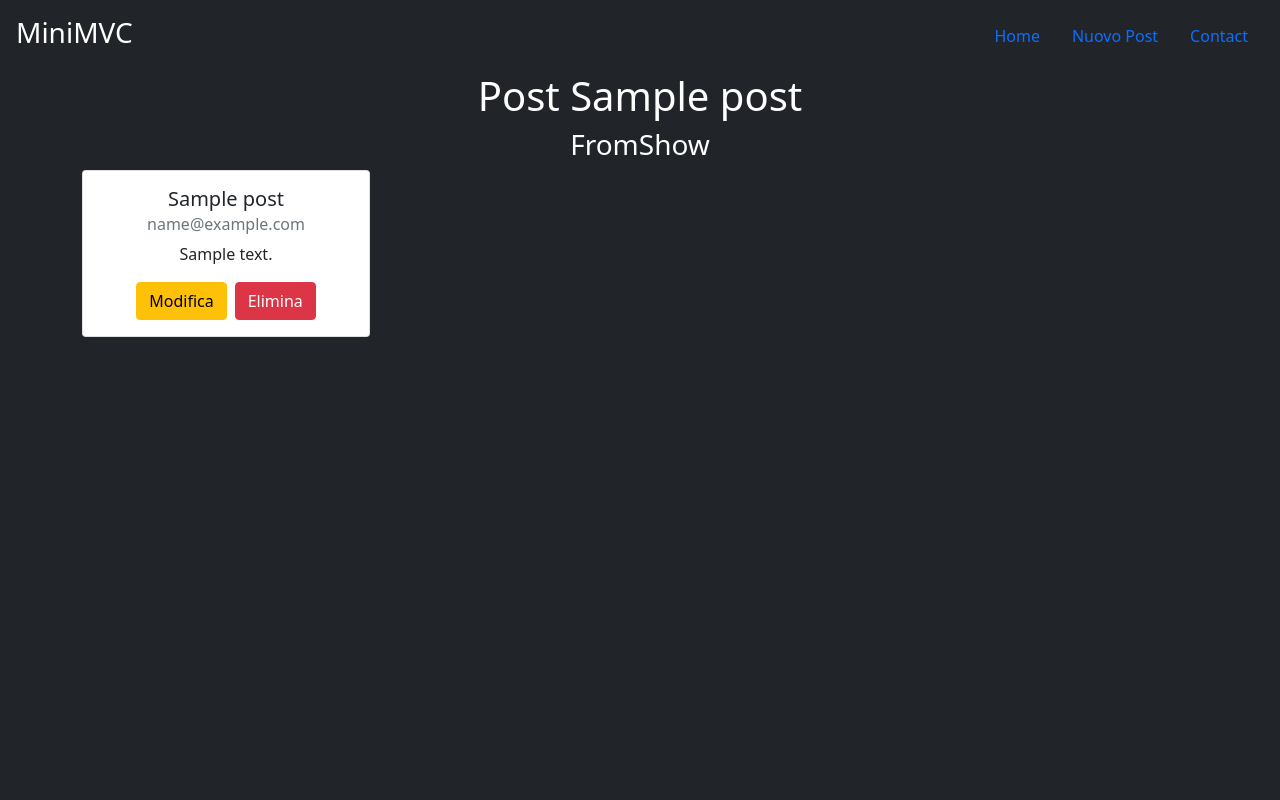
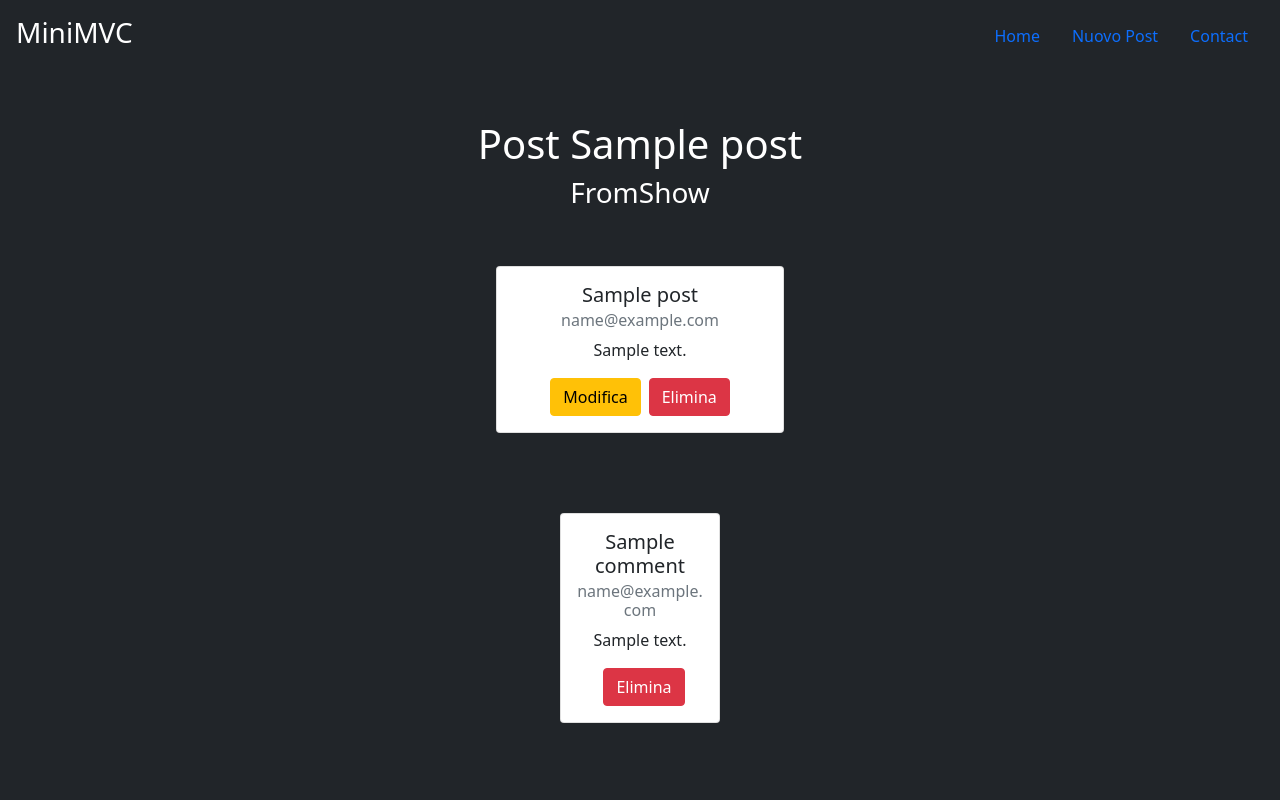
Before and after one commit to Cix8/mvc_test_1, a PHP site: page /post/1 in a window 1280 px wide. Run offline with PHP 8.4, Linux system fonts and the light colour scheme; tables that the repository leaves empty or names only in its code hold one stand-in row (values such as "Sample post").

Commit message:
add comments, add comment->delete()

```diff
--- /dev/null
+++ b/app/controllers/CommentController.php
@@ -0,0 +1,24 @@
+<?php
+
+namespace App\Controllers;
+
+use App\Models\Comment;
+use PDO;
+
+class CommentController {
+    protected $conn;
+    protected Comment $comment;
+    public function __construct(PDO $_conn)
+    {
+        $this->conn = $_conn;
+        $this->comment = new Comment($this->conn);
+    }
+
+    public function delete(int $id) {
+        $comment = $this->comment->find($id, true);
+        if($comment) {
+            $this->comment->delete($id);
+        }
+        redirect('/post/'.$comment["post_id"]);
+    }
+}
--- a/app/controllers/PostController.php
+++ b/app/controllers/PostController.php
@@ -2,6 +2,7 @@
 
 namespace App\Controllers;
 
+use App\Models\Comment;
 use App\Models\Post;
 use Exception;
 use PDO;
@@ -53,8 +54,13 @@ class PostController
     {
         $post = $this->post->find($id);
         $post = $this->post::first($post);
+        $comments = [];
+        if($post) {
+            $comments = new Comment($this->conn, $post["id"]);
+            $comments = $comments->get($id);
+        }
         $message = "FromShow";
-        $this->content = view('show', compact('post', 'message'));
+        $this->content = view('show', compact('post', 'message', 'comments'));
     }
 
     public function createGet() {
--- /dev/null
+++ b/app/models/Comment.php
@@ -0,0 +1,69 @@
+<?php
+
+namespace App\Models;
+
+use PDO;
+use PDOException;
+
+class Comment
+{
+    protected PDO $conn;
+    public function __construct(PDO $_conn)
+    {
+        $this->conn = $_conn;
+    }
+
+    public function get(int $post_id)
+    {
+        $result = [];
+        $stmt = null;
+
+
+        try {
+            $stmt = $this->conn->prepare("SELECT * FROM comments WHERE post_id = :id");
+            $stmt->bindParam("id", intval($post_id), PDO::PARAM_INT);
+            $stmt->execute();
+        } catch (PDOException $ex) {
+            die($ex->getMessage());
+        }
+
+        if ($stmt) {
+            $result = $stmt->fetchAll(PDO::FETCH_ASSOC);
+        }
+
+        return $result;
+    }
+
+    public function find(int $id, bool $first = false)
+    {
+        $result = [];
+        $stmt = null;
+
+
+        try {
+            $stmt = $this->conn->prepare("SELECT * FROM comments WHERE id = :id");
+            $stmt->bindParam("id", $id, PDO::PARAM_INT);
+            $stmt->execute();
+        } catch (PDOException $ex) {
+            die($ex->getMessage());
+        }
+
+        if ($stmt) {
+            $result = $stmt->fetchAll(PDO::FETCH_ASSOC);
+        }
+
+        if($first) {
+            $result = Post::first($result);
+        }
+
+        return $result;
+    }
+
+    public function delete(int $id) {
+        $query = "DELETE FROM comments WHERE id = :id";
+        $stmt = $this->conn->prepare($query);
+        $stmt->bindParam("id", intval($id), PDO::PARAM_INT);
+
+        $stmt->execute();
+    }
+}
--- a/app/views/post/show.template.php
+++ b/app/views/post/show.template.php
@@ -2,7 +2,8 @@
 
 <h3><?php echo htmlentities($message); ?></h3>
 
-<ul class="list-group">
+<div class="d-flex align-items-center flex-column">
+    <ul class="list-group py-5">
         <li class="card" style="width: 18rem;">
             <div class="card-body">
                 <h5 class="card-title text-dark"><?php echo htmlentities($post["title"]); ?></h5>
@@ -19,3 +20,35 @@
             </div>
         </li>
     </ul>
+    <ul class="list-group flex-row py-3">
+        <?php foreach ($comments as $comment) { ?>
+            <li class="card m-3" style="width: 10rem;">
+                <div class="card-body">
+                    <h5 class="card-title text-dark"><?php echo htmlentities($comment["name"]); ?></h5>
+                    <h6 class="card-subtitle mb-2 text-muted"><?php echo htmlentities($comment["email"]); ?></h6>
+                    <p class="card-text text-dark"><?php echo htmlentities($comment["comment"]); ?></p>
+                    <div class="container d-flex justify-content-center">
+                        <form class="ms-2" action="/comment/delete/<?php echo intval($comment["id"]); ?>" method="POST">
+                            <button type="submit" class="btn btn-danger">Elimina</button>
+                        </form>
+                    </div>
+                </div>
+            </li>
+        <?php } ?>
+        <!-- <li class="card" style="width: 10rem;">
+            <div class="card-body">
+                <h5 class="card-title text-dark"><?php echo htmlentities($post["title"]); ?></h5>
+                <h6 class="card-subtitle mb-2 text-muted"><?php echo htmlentities($post["email"]); ?></h6>
+                <p class="card-text text-dark"><?php echo htmlentities($post["message"]); ?></p>
+                <div class="container d-flex justify-content-center">
+                    <a href="/post/update/<?php echo $post["id"]; ?>" class="btn btn-warning">Modifica</a>
+                    <form class="ms-2" action="/post/delete/<?php echo intval($post["id"]); ?>" method="POST">
+                        <button type="submit" class="btn btn-danger">Elimina</button>
+                    </form>
+                </div>
+                <a href="#" class="card-link">Card link</a>
+                        <a href="#" class="card-link">Another link</a>
+            </div>
+        </li> -->
+    </ul>
+</div>
--- a/config/app.config.php
+++ b/config/app.config.php
@@ -15,6 +15,7 @@ return [
             'post/create' =>  'App\Controllers\PostController@create',
             'post/delete/:id' => 'App\Controllers\PostController@delete',
             'post/update/:id' => 'App\Controllers\PostController@update',
+            'comment/delete/:id' => 'App\Controllers\CommentController@delete',
         ]
     ]
 ];
--- a/layout/index.template.php
+++ b/layout/index.template.php
@@ -16,7 +16,7 @@
 <body>
     <div class="vh-100 text-center text-white bg-dark">
 
-        <div class="cover-container d-flex w-100 p-3 mx-auto flex-column">
+        <div class="cover-container d-flex w-100 p-3 mx-auto flex-column ms_cont">
             <header class="mb-auto">
                 <div>
                     <a class="text-white" href="/" style="text-decoration: none;">
@@ -31,7 +31,7 @@
             </header>
         </div>
 
-        <div class="container text-white">
+        <div class="container text-white" id="ms_main">
             <?php echo $this->content; ?>
         </div>
 
--- a/public/css/style.css
+++ b/public/css/style.css
@@ -1,3 +1,8 @@
-body {
-    color: yellow!important;
+.ms_cont {
+    height: 120px;
 }
+
+#ms_main {
+    height: calc(100vh - 120px);
+    overflow: auto;
+}
--- a/public/index.php
+++ b/public/index.php
@@ -8,6 +8,7 @@ require_once __DIR__ . "/../database/DB.php";
 require_once __DIR__ . "/../database/DbFactory.php";
 require_once __DIR__ . "/../utilities/function.php";
 require_once __DIR__ . "/../app/models/Post.php";
+require_once __DIR__ . "/../app/models/Comment.php";
 require_once __DIR__ . "/../core/Router.php";
 
 //error_reporting(E_ALL);
@@ -28,6 +29,7 @@ $router = new Router($conn);
 $router->assignRoutes($app["routes"]);
 
 require_once __DIR__ . "/../app/controllers/PostController.php";
+require_once __DIR__ . "/../app/controllers/CommentController.php";
 
 //$postController = new \App\Controllers\PostController($conn);
 $postController = $router->dispatch();
```
Lines whose indentation alone changed are shown as unchanged.
